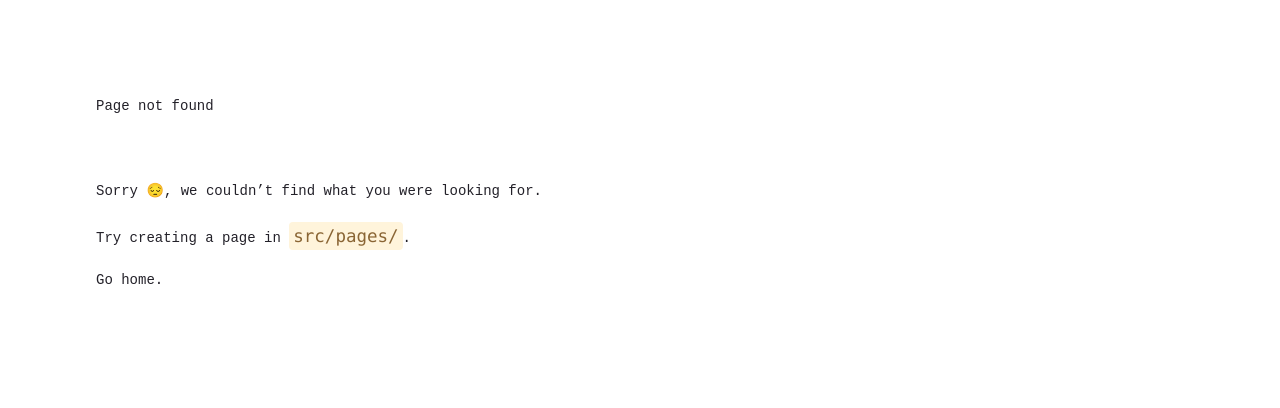
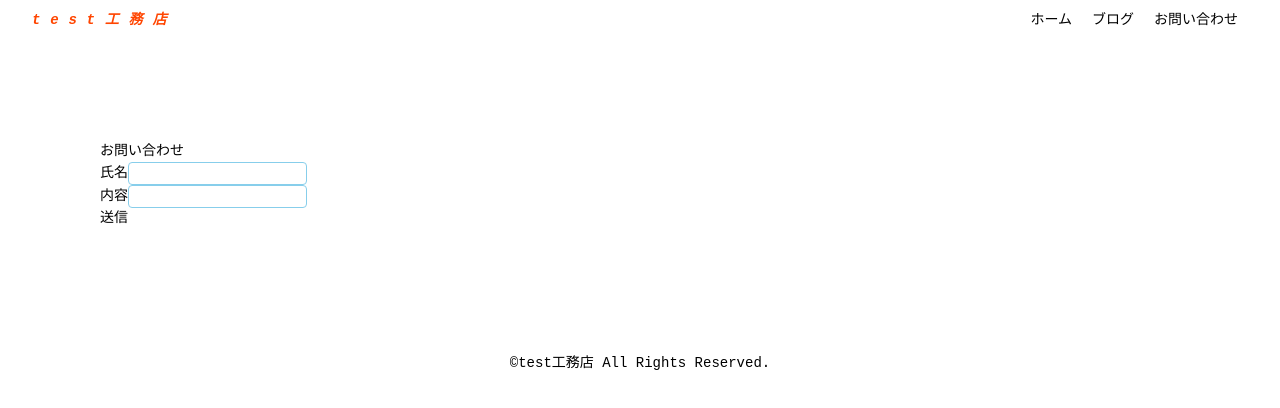
Before and after one commit to tatsumiakahori/gatsby_test, a Gatsby site: page /contact in a window 1280 px wide. Before the commit this address had no page. Built offline with nearby package versions, Linux system fonts and the light colour scheme; Gatsby itself is replaced by a stand-in of ours.

Commit message:
HyperForm試してみたり

```diff
--- a/src/components/header.tsx
+++ b/src/components/header.tsx
@@ -17,7 +17,7 @@ const Header: React.FC<PageProps> = () => {
           <Link to="/blog">ブログ</Link>
         </li>
         <li style={{margin: 10}}>
-          <Link to="/company">会社情報</Link>
+          <Link to="/contact">お問い合わせ</Link>
         </li>
       </ul>
     </header>
--- a/src/pages/blog.tsx
+++ b/src/pages/blog.tsx
@@ -1,9 +1,10 @@
-import React from "react"
-import { graphql, Link } from "gatsby"
-import Layout from "../components/layout"
+import React from "react";
+import { graphql, Link } from "gatsby";
+import Layout from "../components/layout";
 
 const BlogList = ({ data }) => (
   <Layout>
+    <section className="section-layout">
       <ul>
         {data.allMicrocmsBlog.edges.map(({ node }) => (
           <li key={node.blogId}>
@@ -11,10 +12,11 @@ const BlogList = ({ data }) => (
           </li>
         ))}
       </ul>
+    </section>
   </Layout>
-)
+);
 
-export default BlogList
+export default BlogList;
 
 export const query = graphql`
   query {
@@ -27,4 +29,4 @@ export const query = graphql`
       }
     }
   }
-`
+`;
--- a/src/pages/blog/{microcmsBlog.blogId}.tsx
+++ b/src/pages/blog/{microcmsBlog.blogId}.tsx
@@ -1,25 +1,28 @@
-import React from "react"
-import { graphql } from "gatsby"
+import React from "react";
+import { graphql } from "gatsby";
 
 import Layout from "../../components/layout";
 
 const BlogPage = ({ data }) => {
   return (
     <Layout>
-      <span>{data.microcmsBlog.createdAt}</span>
-      <h1>{data.microcmsBlog.title}</h1>
-      <div
-        dangerouslySetInnerHTML={{
-          __html: `${data.microcmsBlog.content}`,
-        }} />
+      <section className="section-layout">
+        <span>{data.microcmsBlog.createdAt}</span>
+        <h1>{data.microcmsBlog.title}</h1>
+        <div
+          dangerouslySetInnerHTML={{
+            __html: `${data.microcmsBlog.content}`,
+          }}
+        />
+      </section>
     </Layout>
-  )
-}
+  );
+};
 
-export default BlogPage
+export default BlogPage;
 
 export const query = graphql`
-  query($id: String!) {
+  query ($id: String!) {
     microcmsBlog(id: { eq: $id }) {
       blogId
       content
@@ -27,4 +30,4 @@ export const query = graphql`
       title
     }
   }
-`
+`;
--- /dev/null
+++ b/src/pages/contact.tsx
@@ -0,0 +1,44 @@
+import React, { useState } from "react";
+import type { PageProps } from "gatsby";
+import Layout from "../components/layout";
+
+const Contact = () => {
+  const [name, setName] = useState("");
+  const [content, setContent] = useState("");
+
+  return (
+    <Layout>
+      <section className="section-layout">
+        <form method="post" action="https://hyperform.jp/api/Ge7hEEaG">
+            <h2>お問い合わせ</h2>
+          <ul>
+            <li>
+              <label>氏名</label>
+              <input
+                type="text"
+                name="name"
+                value={name}
+                onChange={(e) => setName(e.target.value)}
+                required
+              />
+            </li>
+            <li>
+              <label>内容</label>
+              <input
+                type="textarea"
+                name="content"
+                value={content}
+                onChange={(e) => setContent(e.target.value)}
+                required
+              />
+            </li>
+          </ul>
+          <button
+          type="submit">送信</button>
+        </form>
+      </section>
+    </Layout>
+  );
+};
+
+export default Contact;
--- a/src/styles/global.scss
+++ b/src/styles/global.scss
@@ -2,3 +2,12 @@
     font-family: monospace;
     font-size: 14px;
 }
+
+.section-layout {
+    padding: 100px;
+}
+
+input {
+    border: 1px solid skyblue;
+    border-radius: 4px;
+}
```
Lines whose indentation alone changed are shown as unchanged.
